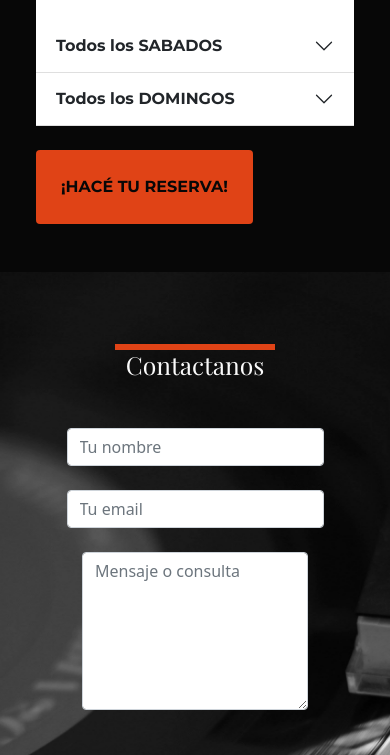
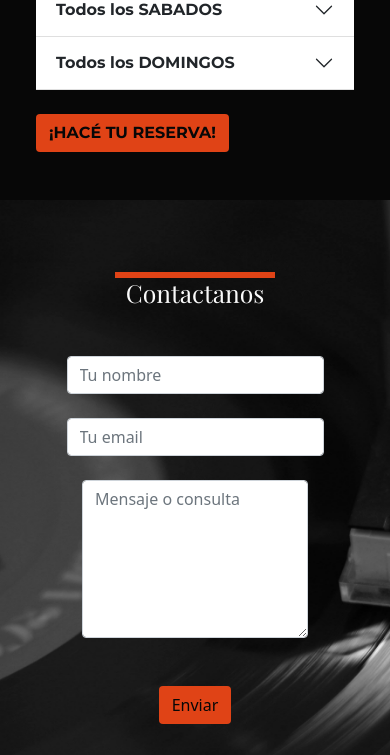
Before and after one commit to girocarolina/ShulaJazz-Giro, a website: page index.html in a window 390 px wide. Shown: the part 4574-5329 px from the top of the page. Drawn offline with nearby package versions, Linux system fonts and the light colour scheme; files that its build step writes are made by us from their sources; a web font is replaced by a local one.

Commit message:
Ajuste de los botones del index en vista mobile

```diff
--- a/index.html
+++ b/index.html
@@ -200,7 +200,7 @@
                         allowfullscreen></iframe>
                 </div>
 
-                <a class="btn my-5 p-4 p-md-3 p-sm-3 mx-auto botonPrincipal"
+                <a class="btn my-5 p-lg-4 p-md-3 p-sm-3 mx-auto botonPrincipal"
                     href="https://www.youtube.com/channel/UCM9Dz5GtX_m6aAmObUTOzpQ" role="button">Ver
                     más</a>
             </div>
@@ -278,7 +278,7 @@
                                 </div>
                             </div>
 
-                            <a class="btn mt-4 mx-auto p-4 p-md-3 p-sm-3 botonPrincipal"
+                            <a class="btn mt-4 mx-auto p-lg-4 p-md-3 p-sm-3 botonPrincipal"
                                 href="https://wa.me/+5493512180504" role="button">¡Hacé tu
                                 reserva!</a>
                         </div>
@@ -318,7 +318,7 @@
 
                                 <div>
                                     <button type="submit"
-                                        class="btn mt-4 mx-auto p-4 p-md-3 p-sm-3 botonPrincipal">Enviar</button>
+                                        class="btn mt-4 mx-auto p-lg-4 p-md-3 p-sm-3 botonPrincipal">Enviar</button>
                                 </div>
                             </form>
                         </div>
```
